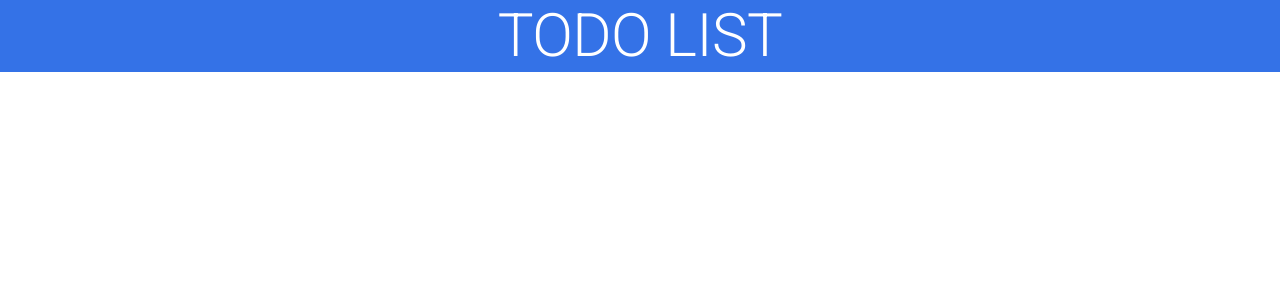
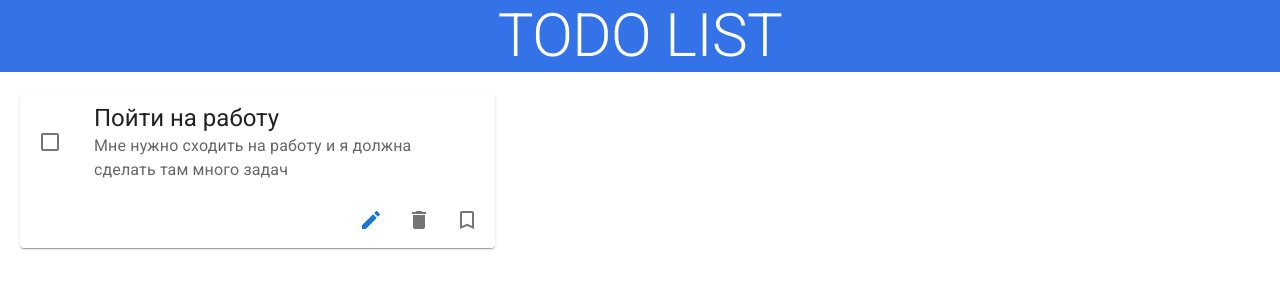
Before and after one commit to ShustovaElena/todo-list, a React (Create React App) app: page / in a window 1280 px wide. Shown: the top 300 px of the page. Built offline with nearby package versions, Linux system fonts and the light colour scheme.

Commit message:
feat: create task

```diff
--- a/src/App.js
+++ b/src/App.js
@@ -1,7 +1,10 @@
-import { Header } from "./components";
+import { Header, Tasks } from "./components";
 
 export const App = () => {
   return (
-    <Header />
+    <>
+      <Header />
+      <Tasks />
+    </>
   );
 }
--- /dev/null
+++ b/src/components/Task/Task.js
@@ -0,0 +1,45 @@
+import { Component } from "react";
+import { Card, CardContent, Typography, CardActions, IconButton, Container } from "@mui/material";
+import EditIcon from '@mui/icons-material/Edit';
+import DeleteIcon from '@mui/icons-material/Delete';
+import BookmarkBorderIcon from '@mui/icons-material/BookmarkBorder';
+import CheckBoxOutlineBlankIcon from '@mui/icons-material/CheckBoxOutlineBlank';
+
+export class Task extends Component {
+  // constructor(props) {
+  //   super(props);
+  // }
+
+  render() {
+    const { title, description } = this.props;
+
+    return (
+      <Card sx={{ maxWidth: 475, margin: '20px', minHeight: 100 }}>
+      <CardContent sx={{ padding: '10px', display: 'flex' }}>
+        <IconButton aria-label="active">
+          <CheckBoxOutlineBlankIcon />
+        </IconButton>
+        <Container>
+          <Typography variant="h5" component="div">
+            {title}
+          </Typography>
+          <Typography color="text.secondary">
+            {description}
+          </Typography>
+        </Container>
+      </CardContent>
+      <CardActions sx={{ display: 'flex', justifyContent: 'flex-end'}}>
+        <IconButton color="primary" aria-label="edit">
+          <EditIcon />
+        </IconButton>
+        <IconButton aria-label="delete">
+          <DeleteIcon />
+        </IconButton>
+        <IconButton aria-label="archive">
+          <BookmarkBorderIcon />
+        </IconButton>
+      </CardActions>
+    </Card>
+    );
+  }
+}
--- /dev/null
+++ b/src/components/Task/index.js
@@ -0,0 +1 @@
+export * from './Task';
--- /dev/null
+++ b/src/components/Tasks/Tasks.js
@@ -0,0 +1,10 @@
+import { Component } from "react";
+import { Task } from "../Task/Task";
+
+export class Tasks extends Component {
+  render() {
+    return (
+      <Task title="Пойти на работу" description="Мне нужно сходить на работу и я должна сделать там много задач" />
+    );
+  }
+}
--- /dev/null
+++ b/src/components/Tasks/index.js
@@ -0,0 +1 @@
+export * from './Tasks';
--- a/src/components/index.js
+++ b/src/components/index.js
@@ -1 +1,3 @@
 export * from './Header';
+export * from './Task';
+export * from './Tasks';
```
